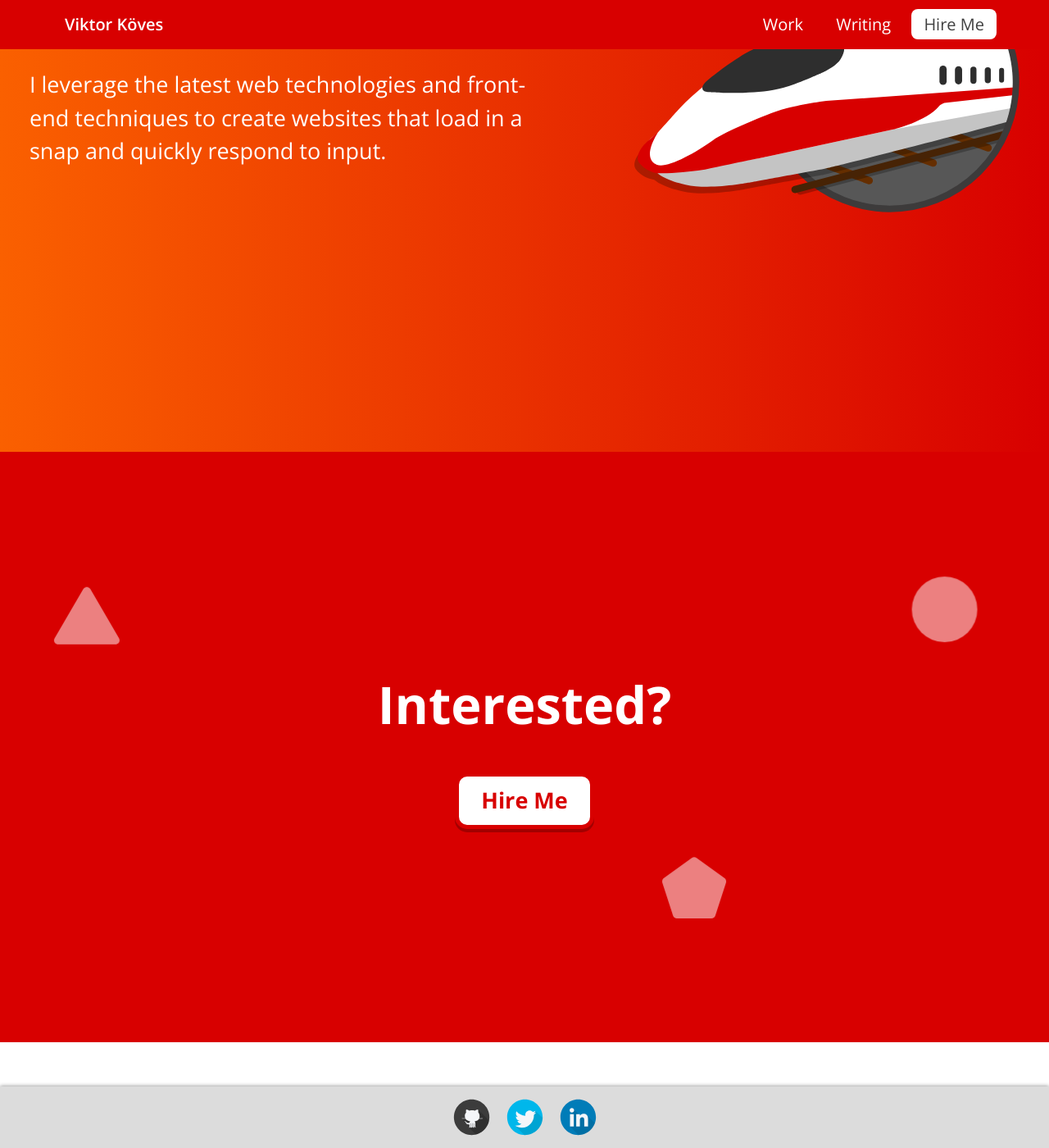
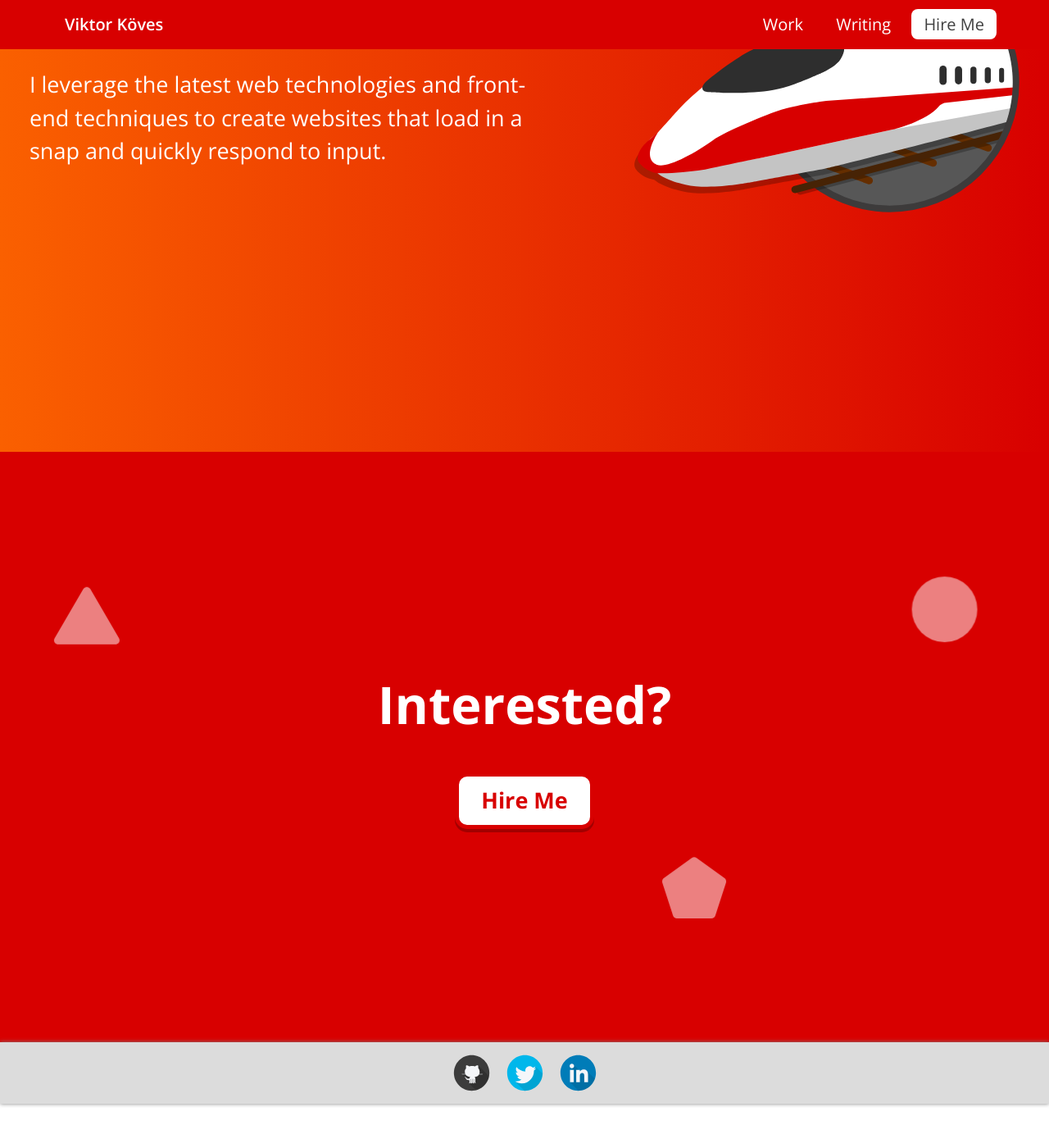
Before and after one commit to vkoves/vkoves.github.io, a Jekyll site: the page built from index.html, in a window 1280 px wide and 1400 px high, scrolled down 3073 px. Shown: the whole window at 82% size. Built offline with Jekyll 4.4.1, drawn with Linux system fonts in a browser that asks for light colours.

Commit message:
Fixed homepage margin

```diff
--- a/css/index.scss
+++ b/css/index.scss
@@ -186,6 +186,7 @@ section.first-sect {
 
 .hero.-hire-sect {
   height: 40rem; // With no image, there's no reason to force height
+  margin-bottom: 0; // negate margin from shapes-hero class
 
   .sect-inner {
     justify-content: center;
```
